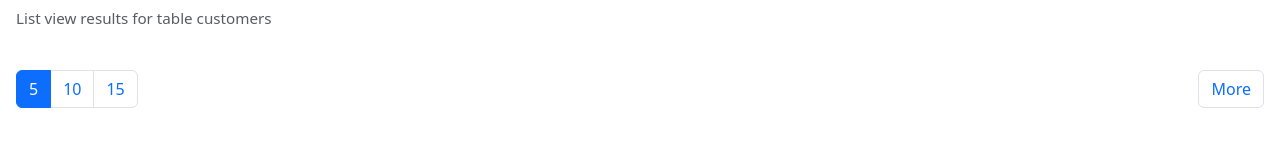
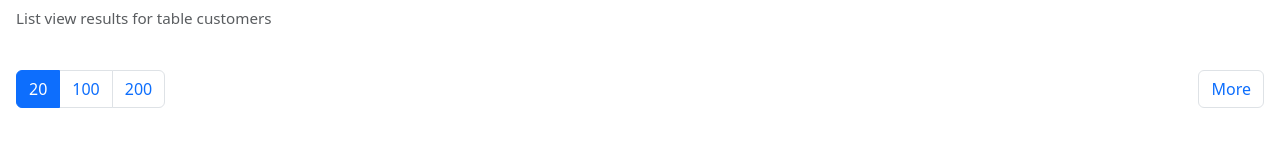
Before and after one commit to kalisetti/billing, a Vue app: page /desk/List/customers in a window 1280 px wide. Shown: the part 263-423 px from the top of the page. Built offline with nearby package versions, Linux system fonts and the light colour scheme; no server answers.

Commit message:
change page size to 20, 100, 200

```diff
--- a/src/components/form/ListView.vue
+++ b/src/components/form/ListView.vue
@@ -44,17 +44,17 @@
             <nav class="mt-3" aria-label="Page navigation">
                 <div class="d-flex justify-content-start">
                     <ul class="pagination">
-                        <li class="page-item" :class="{ active: pageSize === 5 }" @click="changePageSize(5)">
+                        <li class="page-item" :class="{ active: pageSize === 20 }" @click="changePageSize(20)">
                             <!-- <a class="page-link" href="#">5</a> -->
-                            <span class="page-link">5</span>
+                            <span class="page-link">20</span>
                         </li>
-                        <li class="page-item" :class="{ active: pageSize === 10 }" @click="changePageSize(10)">
+                        <li class="page-item" :class="{ active: pageSize === 100 }" @click="changePageSize(100)">
                             <!-- <a class="page-link" href="#">10</a> -->
-                            <span class="page-link">10</span>
+                            <span class="page-link">100</span>
                         </li>
-                        <li class="page-item" :class="{ active: pageSize === 15 }" @click="changePageSize(15)">
+                        <li class="page-item" :class="{ active: pageSize === 200 }" @click="changePageSize(200)">
                             <!-- <a class="page-link" href="#">15</a> -->
-                            <span class="page-link">15</span>
+                            <span class="page-link">200</span>
                         </li>
                     </ul>
                     <ul class="pagination ms-auto">
@@ -78,7 +78,7 @@ export default {
         return {
             columns: [],
             rows: [],
-            pageSize: 5,
+            pageSize: 20,
             offset: 0,
             isLoading: false,
         }
```
